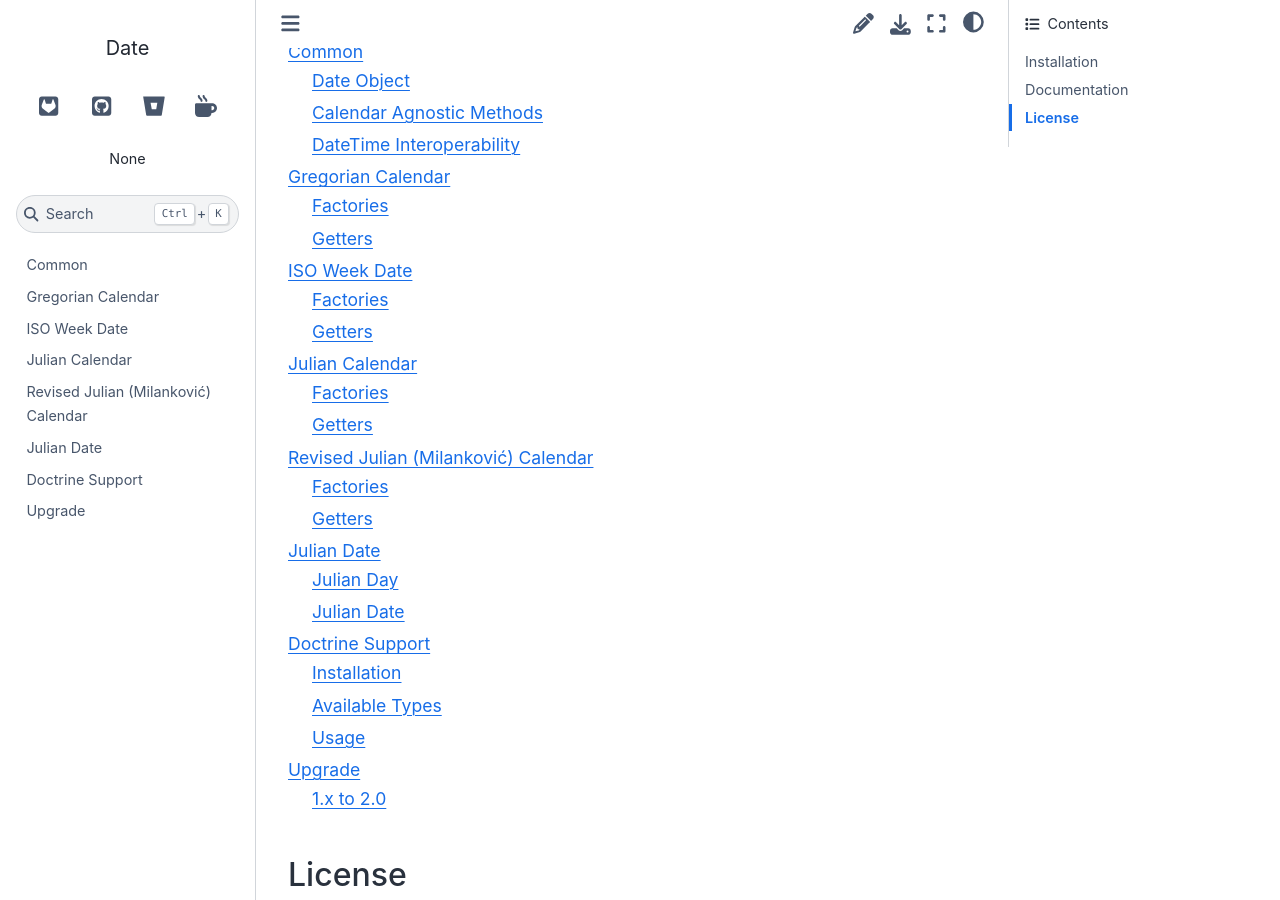
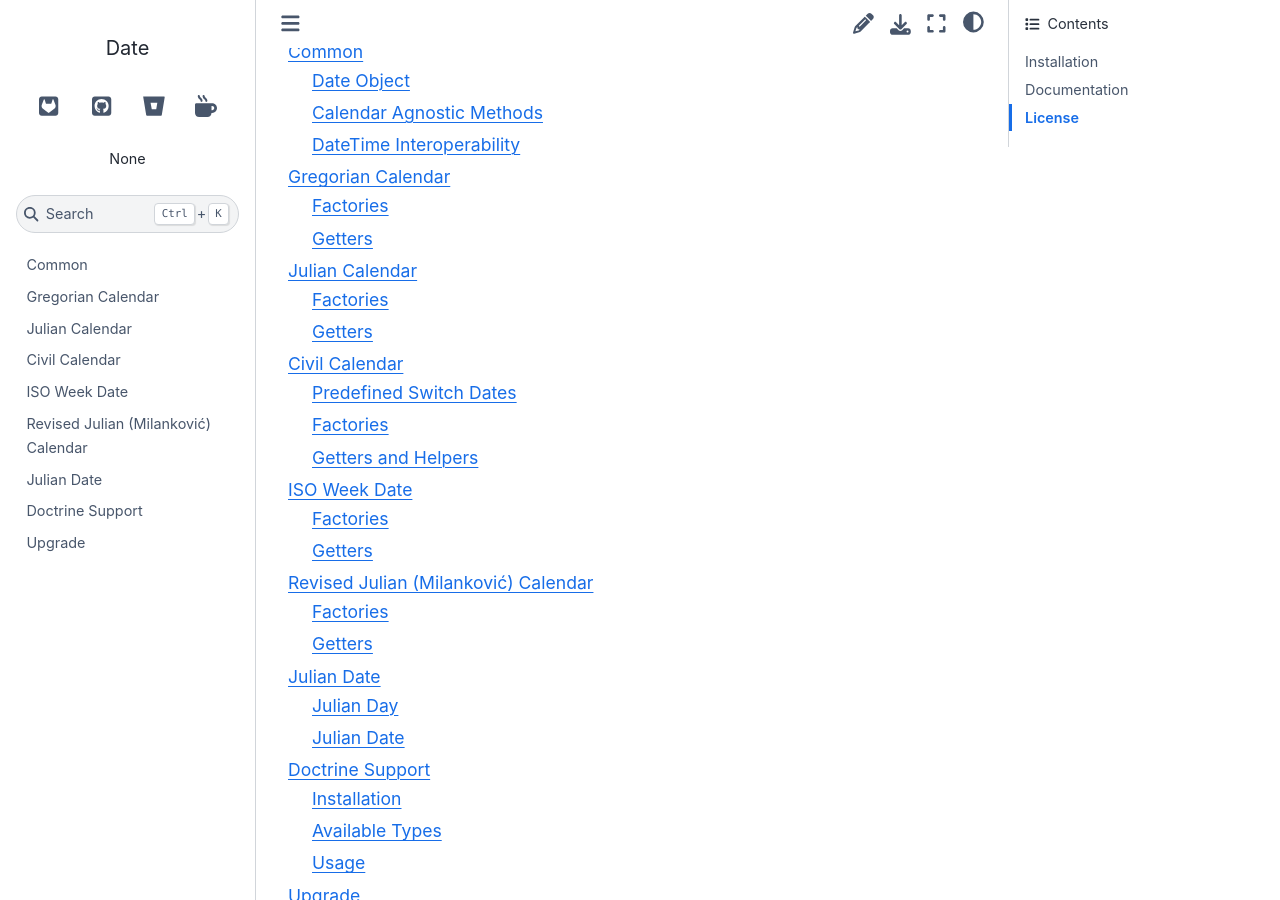
Before and after one commit to arokettu/php-date, a Sphinx documentation site: the page built from docs/index.rst, in a window 1280 px wide and 900 px high, scrolled down 416 px. Built offline with Sphinx 7.4.7 and the Sphinx Book theme 1.1.4, drawn with Linux system fonts in a browser that asks for light colours; some of the changed lines change nothing that is shown.

Commit message:
Document civil calendar

```diff
--- /dev/null
+++ b/docs/civil.rst
@@ -0,0 +1,122 @@
+Civil Calendar
+##############
+
+.. highlight:: php
+
+Civil calendar covers a very common European case when the calendar changed from Julian to Gregorian.
+Civil calendar accepts a switch date, a first date that uses Gregorian calendar, as a parameter.
+
+Predefined Switch Dates
+=======================
+
+.. note:: https://en.wikipedia.org/wiki/List_of_adoption_dates_of_the_Gregorian_calendar_by_country
+
+This list mostly includes non-ambiguous dates, excluding for example Germany that has more than 20 switch dates depending on exact region.
+
+.. list-table::
+    :header-rows: 1
+    :widths: auto
+
+    * * Constant
+      * Switch Date
+      * Comments
+    * * ``CivilCalendar::MIN``
+      * ``200-03-01``
+      * Minimum possible. The calendar doesn't handle negative difference between Julian and Gregorian
+    * * ``CivilCalendar::ITALY``
+      * ``1582-10-15``
+      * Invention of Gregorian. Switch date for Italy, Spain, Portugal, Poland and many other Catholic regions
+    * * ``CivilCalendar::HUNGARY``
+      * ``1587-11-01``
+      *
+    * * ``CivilCalendar::DENMARK``
+      * ``1700-03-01``
+      *
+    * * ``CivilCalendar::BRITAIN``
+      * ``1752-09-14``
+      *
+    * * ``CivilCalendar::SWEDEN``
+      * ``1753-03-01``
+      * Ignores the period of 1700-1712 when Sweden was 1 day out of sync with Julian
+    * * ``CivilCalendar::ALBANIA``
+      * ``1912-11-28``
+      *
+    * * ``CivilCalendar::BULGARIA``
+      * ``1916-04-14``
+      *
+    * * ``CivilCalendar::RUSSIA``
+      * ``1918-02-14``
+      *
+    * * ``CivilCalendar::ESTONIA``
+      * ``1918-03-01``
+      *
+    * * ``CivilCalendar::YUGOSLAVIA``
+      * ``1919-01-28``
+      *
+    * * ``CivilCalendar::GREECE``
+      * ``1923-03-01``
+      *
+
+Factories
+=========
+
+You can create an instance of date from either date components or a ``Y-m-d`` string format (years can be negative)::
+
+    <?php
+
+    use Arokettu\Date\CivilCalendar;
+    use Arokettu\Date\Month;
+
+    // 1615-04-15 Gregorian or 1615-04-05 Julian
+    $date = CivilCalendar::for(CivilCalendar::ITALY)->create(1615, Month::April, 15);
+    // 1615-04-25 Gregorian or 1615-04-15 Julian
+    $date = CivilCalendar::for(CivilCalendar::BRITAIN)->create(1615, Month::April, 15);
+
+    // DomainException: Switch day cannot be earlier than "200-03-01", "200-01-01" (Julian day 1794109) given
+    $date = CivilCalendar::for(Calendar::parse('200-01-01'))->create(1615, Month::April, 15);
+
+    // DomainException: "1582-10-10" likely belongs to the switch gap. Dates between "1582-10-04" and "1582-10-15" are invalid
+    $date = CivilCalendar::for(CivilCalendar::ITALY)->create(1582, Month::October, 10);
+
+Getters and Helpers
+===================
+
+There are getters for day, month, year, string representation and array representation,
+also calendar has helpers to reuse the switch date::
+
+    <?php
+
+    use Arokettu\Date\CivilCalendar;
+    use Arokettu\Date\Date;
+
+    $italy = CivilCalendar::for(CivilCalendar::ITALY);
+
+    // use switch date as an example
+    $date = Date::createFromJulianDay(CivilCalendar::ITALY); // Gregorian
+
+    $date->civil(CivilCalendar::ITALY)->getDay(); // 15
+    // or
+    $italy->civilDate($date)->getDay(); // 15
+
+    $date->civil(CivilCalendar::ITALY)->getMonth(); // Month::October
+    // or
+    $italy->civilDate($date)->getMonth(); // Month::October
+
+    $date->civil(CivilCalendar::ITALY)->getMonthNumber(); // 10
+    // or
+    $italy->civilDate($date)->getMonthNumber(); // 10
+
+    $date->civil(CivilCalendar::ITALY)->getYear(); // 1582
+    // or
+    $italy->civilDate($date)->getYear(); // 1582
+
+    $date->civil(CivilCalendar::ITALY)->getDateArray(); // [$y, $m, $d]: [1582, 10, 15]
+    // or
+    $italy->civilDate($date)->getDateArray(); // [$y, $m, $d]: [1582, 10, 15]
+
+    $date->civil(CivilCalendar::ITALY)->toString(); // Y-m-d: 1582-10-15
+    // or
+    $italy->dateToString($date); // Y-m-d: 1582-10-15
+
+    // going over the switch date will get us Julian
+    echo $date->subDays(1)->civil(CivilCalendar::ITALY)->toString(); // 1582-10-04
--- a/docs/index.rst
+++ b/docs/index.rst
@@ -20,8 +20,9 @@ Documentation
 
    common
    gregorian
+   julian
+   civil
    isoweek
-   julian
    milankovic
    julian_date
    doctrine
```
Also changed, not shown: 1 other file.
